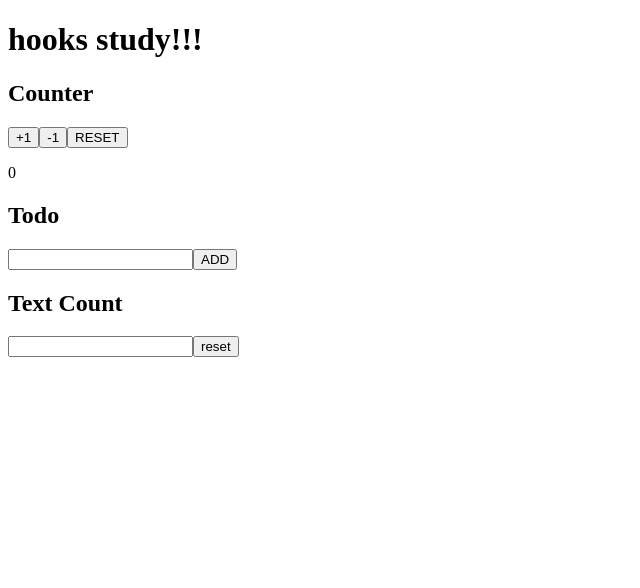
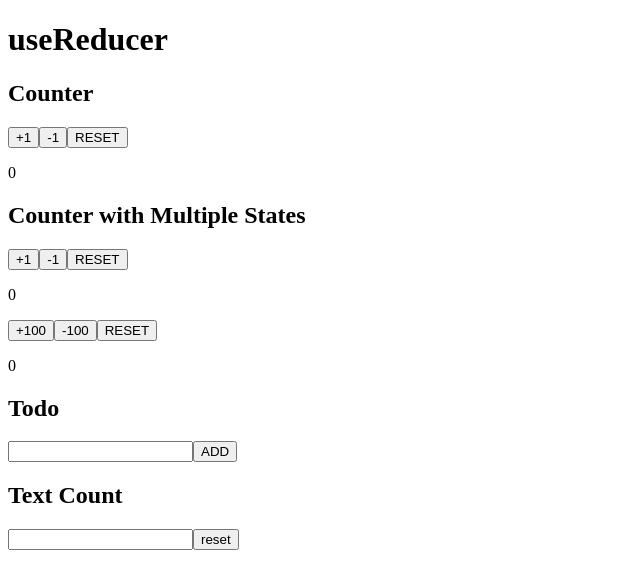
Before and after one commit to daichan2019/hooks-study, a React (Create React App) app: page / in a window 1280 px wide. Shown: the top 588 px of the page, without its empty margins (0-640 px from the left). Built offline with nearby package versions, Linux system fonts and the light colour scheme.

Commit message:
[add] CounterWithMultipleStates

```diff
--- a/src/App.js
+++ b/src/App.js
@@ -1,13 +1,15 @@
 import React from "react";
 import { Counter } from "./components/Counter";
+import { CounterWithMultipleStates } from "./components/CounterWithMultipleStates";
 import { Todo } from "./components/Todo";
 import { TextCount } from "./components/TextCount";
 
 const App = () => {
   return (
     <div>
-      <h1>hooks study!!!</h1>
+      <h1>useReducer</h1>
       <Counter />
+      <CounterWithMultipleStates />
       <Todo />
       <TextCount />
     </div>
--- /dev/null
+++ b/src/components/CounterWithMultipleStates.js
@@ -0,0 +1,81 @@
+import React, { useCallback, useReducer } from "react";
+
+const initialState = {
+  count1: 0,
+  count2: 0,
+};
+
+const reducer = (state, action) => {
+  switch (action.type) {
+    case "INCREMENT1":
+      return { ...state, count1: state.count1 + 1 };
+    case "DECREMENT1":
+      return { ...state, count1: state.count1 - 1 };
+    case "RESET1":
+      return { ...state, count1: 0 };
+    case "INCREMENT2":
+      return { ...state, count2: state.count2 + action.payload };
+    case "DECREMENT2":
+      return { ...state, count2: state.count2 - action.payload };
+    case "RESET2":
+      return { ...state, count2: 0 };
+    default:
+      return initialState;
+  }
+};
+
+export const CounterWithMultipleStates = () => {
+  const [state, dispatch] = useReducer(reducer, initialState);
+
+  const increment1 = useCallback(() => {
+    dispatch({
+      type: "INCREMENT1",
+    });
+  }, []);
+
+  const decrement1 = useCallback(() => {
+    dispatch({
+      type: "DECREMENT1",
+    });
+  }, []);
+
+  const reset1 = useCallback(() => {
+    dispatch({
+      type: "RESET1",
+    });
+  }, []);
+
+  const increment2 = useCallback(() => {
+    dispatch({
+      type: "INCREMENT2",
+      payload: 100,
+    });
+  }, []);
+
+  const decrement2 = useCallback(() => {
+    dispatch({
+      type: "DECREMENT2",
+      payload: 100,
+    });
+  }, []);
+
+  const reset2 = useCallback(() => {
+    dispatch({
+      type: "RESET2",
+    });
+  }, []);
+
+  return (
+    <div>
+      <h2>Counter with Multiple States</h2>
+      <button onClick={increment1}>+1</button>
+      <button onClick={decrement1}>-1</button>
+      <button onClick={reset1}>RESET</button>
+      <p>{state.count1}</p>
+      <button onClick={increment2}>+100</button>
+      <button onClick={decrement2}>-100</button>
+      <button onClick={reset2}>RESET</button>
+      <p>{state.count2}</p>
+    </div>
+  );
+};
```
